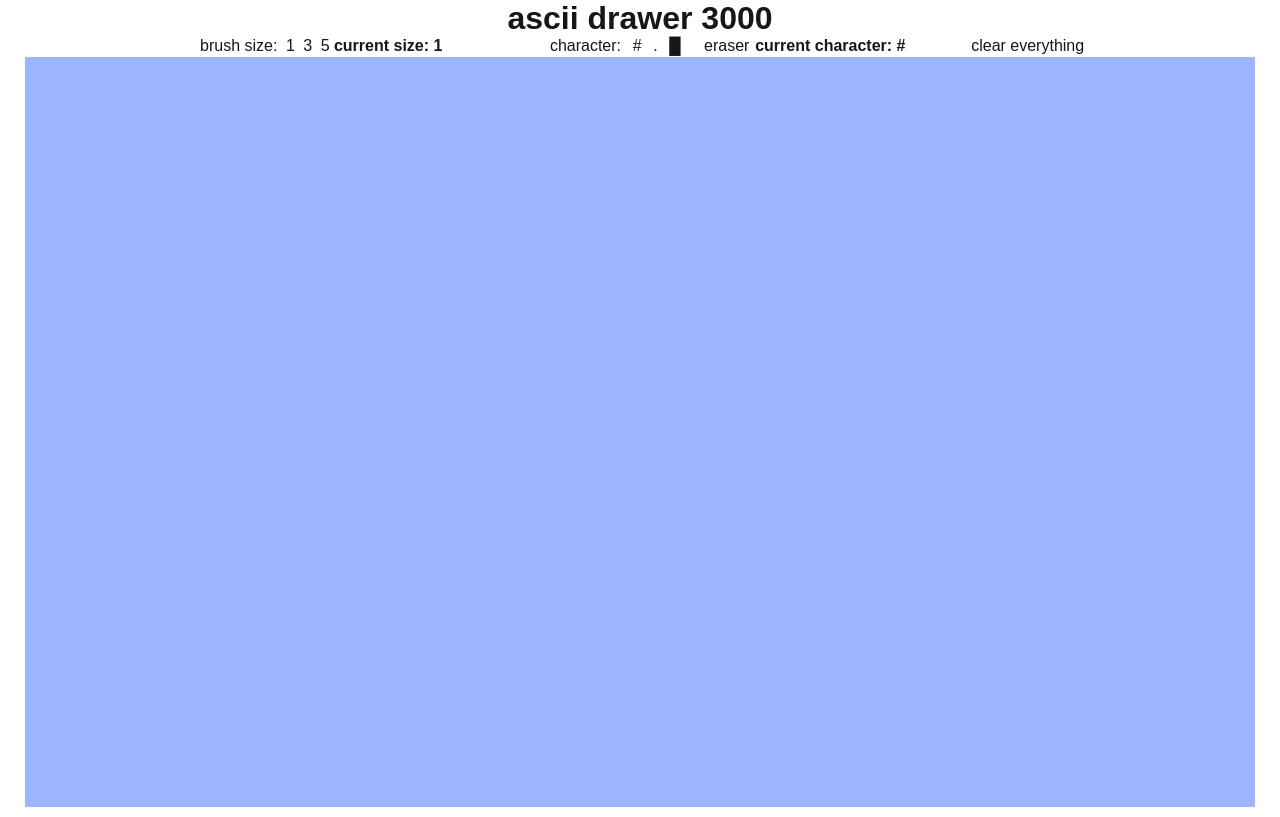
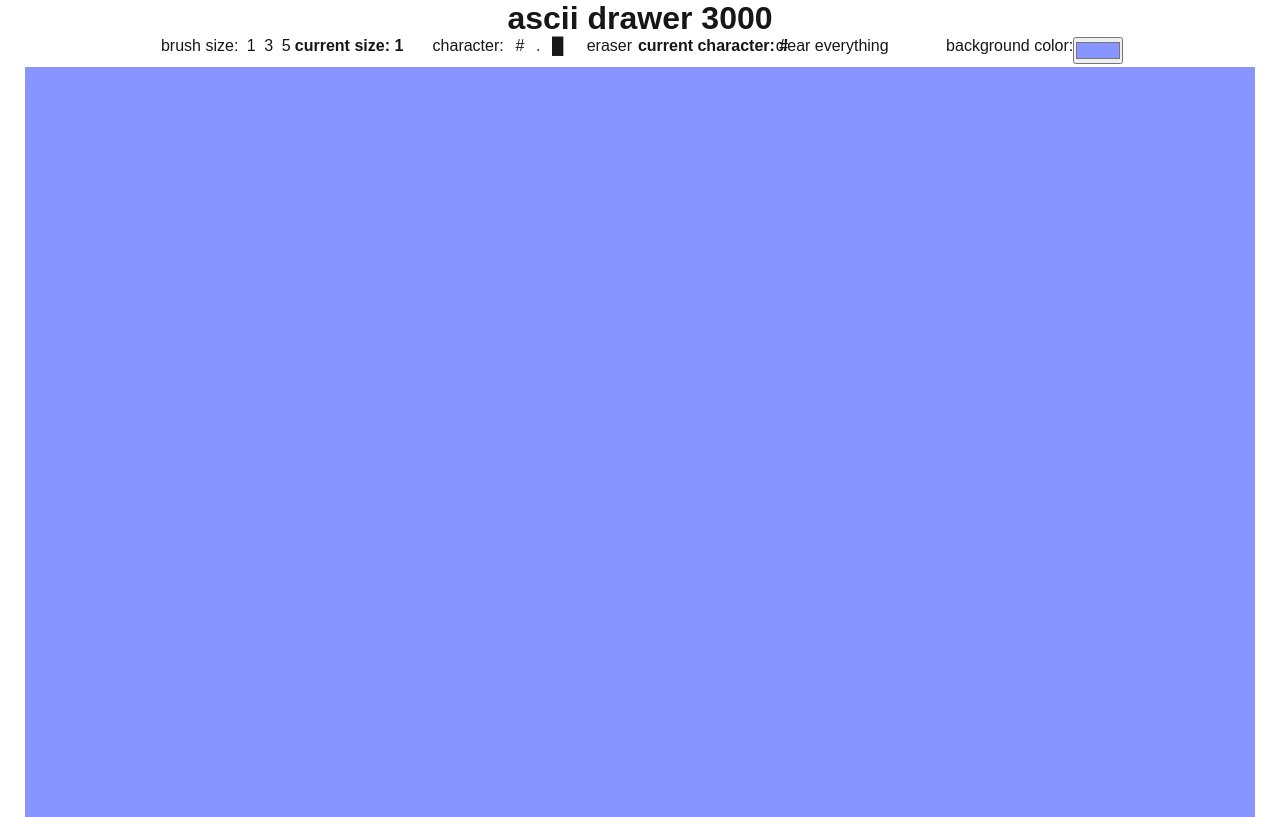
Before and after one commit to lolasanchezz/ascii-drawing-website, a Next.js app: page / in a window 1280 px wide. Built offline with nearby package versions, Linux system fonts and the light colour scheme.

Commit message:
adedd color picker

```diff
--- a/src/app/page.module.css
+++ b/src/app/page.module.css
@@ -1,7 +1,6 @@
 .easelDiv {
   color: black;
   cursor: pointer;
-  background-color: rgb(155, 182, 255);
 }
 
 .char {
@@ -16,11 +15,17 @@
   align-items: center;
 }
 
+.colorPickerDiv {
+  display: flex;
+  flex-direction: row;
+}
+
+
 .toolBar {
   display: flex;
   flex-direction: row;
   justify-content: space-around;
-  height: 20px;
+  height: 30px;
   width: 80%;
 }
 
--- a/src/app/page.tsx
+++ b/src/app/page.tsx
@@ -6,112 +6,56 @@ const styleFontHeight = 12;
 const fontHeight = styleFontHeight * 1.2;
 const fontWidth = styleFontHeight * 0.56;
 const padding = 50;
+
+function makeEmptyArr(width: number, height: number) {
+  let tmpArray: string[][] = [];
+  for (let i = 0; i < height / fontHeight; i++) {
+    tmpArray[i] = [];
+    for (let j = 0; j < width / fontWidth; j++) {
+      //tmpArray[i].push("#");
+      tmpArray[i].push("⠀");
+    }
+  }
+  return tmpArray;
+}
+
 export default function Home() {
   const [dimensions, setDimensions] = useState({
-    w: typeof window !== "undefined"? (window.innerWidth - padding): 800,
-    h: typeof window !== "undefined"? (window.innerHeight - padding): 500,
+    w: typeof window !== "undefined" ? window.innerWidth - padding : 800,
+    h: typeof window !== "undefined" ? window.innerHeight - padding : 500,
   });
   useEffect(() => {
     const s = () => {
       setDimensions({
-        w: typeof window !== "undefined"? (window.innerWidth - padding): 800,
-    h: typeof window !== "undefined"? (window.innerHeight - padding): 500,
+        w: typeof window !== "undefined" ? window.innerWidth - padding : 800,
+        h: typeof window !== "undefined" ? window.innerHeight - padding : 500,
       });
     };
     s();
   }, []);
 
-  function makeEmptyArr(width: number, height: number) {
-    let tmpArray: string[][] = [];
-    for (let i = 0; i < height / fontHeight; i++) {
-      tmpArray[i] = [];
-      for (let j = 0; j < width / fontWidth; j++) {
-        //tmpArray[i].push("#");
-        tmpArray[i].push("⠀");
-      }
-    }
-    return tmpArray;
-  }
   const [size, setSize] = useState(1);
   const [pickedChar, setChar] = useState("#");
+  const [bgColor, setBgColor] = useState("#8894ff");
+  const [tempColor, setTempColor] = useState("#8894ff");
   const [finalRender, setFinalRender] = useState(
     makeEmptyArr(dimensions.w, dimensions.h),
   );
-
-  const Toolbar = () => {
-    return (
-      <div className={styles.toolBar}>
-        <div className={styles.sizes}>
-          <p>brush size:</p>
-          <p
-            onClick={() => {
-              setSize(1);
-            }}
-          >
-            1
-          </p>
-          <p
-            onClick={() => {
-              setSize(3);
-            }}
-          >
-            3
-          </p>
-          <p
-            onClick={() => {
-              setSize(5);
-            }}
-          >
-            5
-          </p>
-          <h4>current size: {size}</h4>
-        </div>
-        <div className={styles.charsBox}>
-          <p>character:</p>
-          <p
-            onClick={() => {
-              setChar("#");
-            }}
-          >
-            #
-          </p>
-          <p
-            onClick={() => {
-              setChar(".");
-            }}
-          >
-            .
-          </p>
-          <p
-            onClick={() => {
-              setChar("█");
-            }}
-          >█
-            </p>
-            <p
-            onClick={() => {
-              setChar("█");
-            }}
-          ></p>
-          <p>
-            eraser
-          </p>
-          <h4>current character: {pickedChar}</h4>
-        </div>
-        <p
-        onClick={() => {
-              setFinalRender(makeEmptyArr(dimensions.w, dimensions.h))
-            }}
-        >clear everything</p>
-      </div>
-    );
-  };
 
   return (
     <div className={styles.page}>
       <main className={styles.main}>
         <h1>ascii drawer 3000</h1>
-        <Toolbar />
+        <Toolbar
+          setSize={setSize}
+          setChar={setChar}
+          bgColor={bgColor}
+          setBgColor={setBgColor}
+          size={size}
+          dimensions={dimensions}
+          setFinalRender={setFinalRender}
+          pickedChar={pickedChar}
+        />
         <Easel
           width={dimensions.w}
           height={dimensions.h}
@@ -119,6 +63,7 @@ export default function Home() {
           finalRender={finalRender}
           pickedChar={pickedChar}
           size={size}
+          color={bgColor}
         ></Easel>
       </main>
     </div>
@@ -132,6 +77,7 @@ const Easel = (props: {
   finalRender: string[][];
   pickedChar: string;
   size: number;
+  color: string;
 }) => {
   const [mouseDown, setMouseDown] = useState(false);
 
@@ -170,6 +116,7 @@ const Easel = (props: {
         width: `${props.width}px`,
         height: `${props.height}px`,
         fontSize: styleFontHeight,
+        backgroundColor: props.color,
       }}
       onMouseDown={(e) => {
         e.preventDefault();
@@ -210,3 +157,95 @@ const Easel = (props: {
     </div>
   );
 };
+
+const Toolbar = (props: {
+  setSize: any;
+  setChar: any;
+  pickedChar: any;
+  size: any;
+  dimensions: any;
+  setFinalRender: any;
+  setBgColor: any;
+  bgColor: any;
+}) => {
+  return (
+    <div className={styles.toolBar}>
+      <div className={styles.sizes}>
+        <p>brush size:</p>
+        <p
+          onClick={() => {
+            props.setSize(1);
+          }}
+        >
+          1
+        </p>
+        <p
+          onClick={() => {
+            props.setSize(3);
+          }}
+        >
+          3
+        </p>
+        <p
+          onClick={() => {
+            props.setSize(5);
+          }}
+        >
+          5
+        </p>
+        <h4>current size: {props.size}</h4>
+      </div>
+      <div className={styles.charsBox}>
+        <p>character:</p>
+        <p
+          onClick={() => {
+            props.setChar("#");
+          }}
+        >
+          #
+        </p>
+        <p
+          onClick={() => {
+            props.setChar(".");
+          }}
+        >
+          .
+        </p>
+        <p
+          onClick={() => {
+            props.setChar("█");
+          }}
+        >
+          █
+        </p>
+        <p
+          onClick={() => {
+            props.setChar("█");
+          }}
+        ></p>
+        <p>eraser</p>
+        <h4>current character: {props.pickedChar}</h4>
+      </div>
+      <p
+        onClick={() => {
+          props.setFinalRender(
+            makeEmptyArr(props.dimensions.w, props.dimensions.h),
+          );
+        }}
+      >
+        clear everything
+      </p>
+      <div className={styles.colorPickerDiv}>
+        <p>background color:</p>
+        <input
+          type="color"
+          value={props.bgColor}
+          onChange={(e) => {
+            props.setBgColor(e.target.value);
+          }}
+          // onBlur = {() => setBgColor(tempColor)}
+        />
+      </div>
+    </div>
+  );
+};
```
